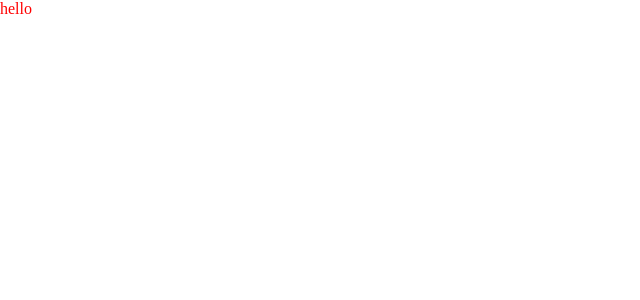
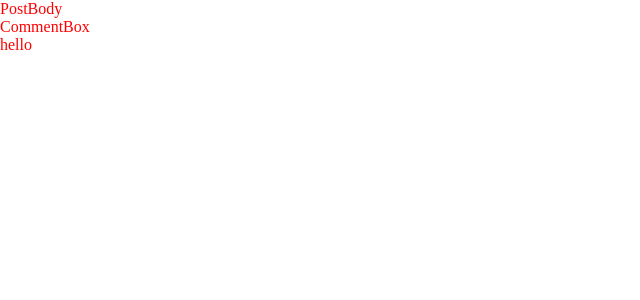
Before and after one commit to sunshineyanghui/redux-hello, a React app: page / in a window 1280 px wide. Shown: the top 300 px of the page, without its empty margins (0-640 px from the left). Built offline with nearby package versions, Linux system fonts and the light colour scheme.

Commit message:
add two components

```diff
--- a/src/components/App.js
+++ b/src/components/App.js
@@ -1,10 +1,13 @@
 import React from 'react';
-
+import PostBody from './PostBody';
+import CommentBox from './CommentBox';
 class App extends React.Component {
   render () {
 
     return(
     <div>
+      <PostBody/>
+      <CommentBox/>
       hello
     </div>
     )
--- /dev/null
+++ b/src/components/CommentBox.js
@@ -0,0 +1,13 @@
+import React from 'react';
+
+class CommentBox extends React.Component{
+  render(){
+    return(
+      <div>
+        CommentBox
+      </div>
+    )
+  }
+ }
+
+export default CommentBox;
--- /dev/null
+++ b/src/components/PostBody.js
@@ -0,0 +1,13 @@
+import React from 'react';
+
+class PostBody extends React.Component{
+  render(){
+    return(
+      <div>
+        PostBody
+      </div>
+    )
+  }
+ }
+
+export default PostBody;
```
